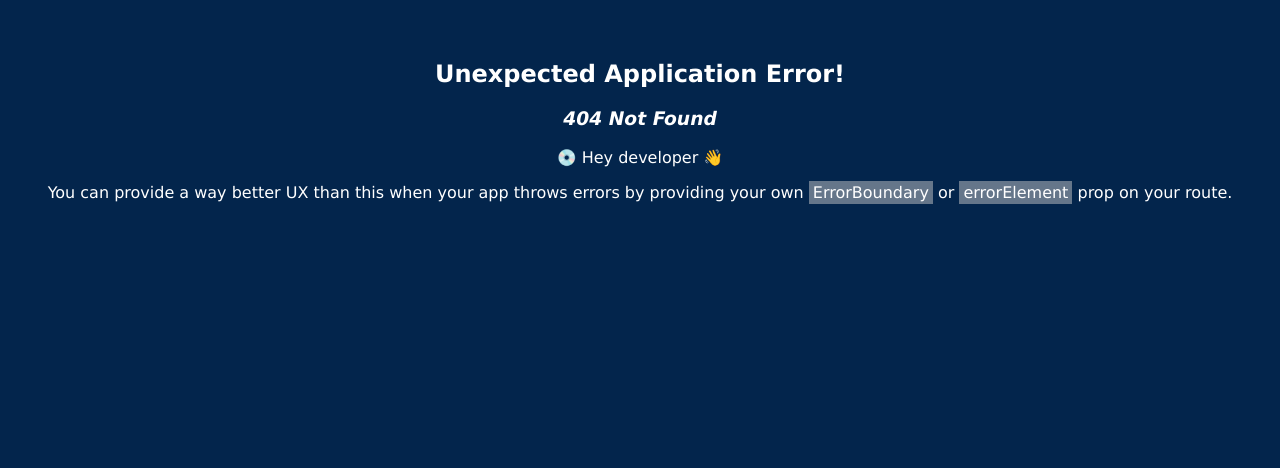
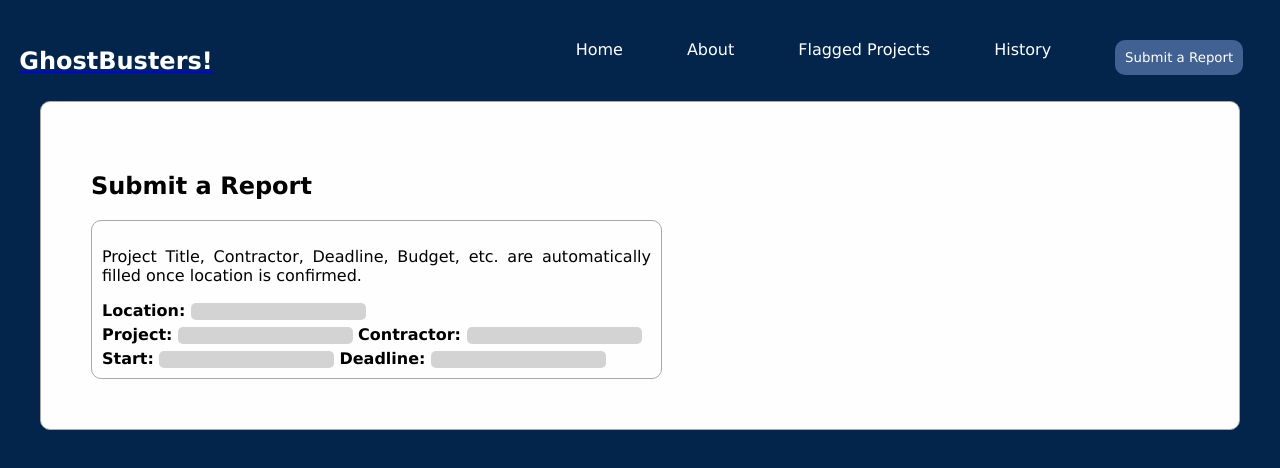
Before and after one commit to Andrie67/ghostbusters-official-official, a React (Vite) app: page /submit-a-report in a window 1280 px wide. Before the commit this address had no page. Shown: the top 468 px of the page. Built offline with nearby package versions, Linux system fonts and the light colour scheme.

Commit message:
Commit (Changes to NavBar and added report)

```diff
--- a/src/components/Navbar/Navbar.css
+++ b/src/components/Navbar/Navbar.css
@@ -37,7 +37,15 @@
     color: white;
     /*border-radius: 8px;*/
 }
-nav li a:hover{
+nav li a:not(button) hover{
     background-color: #d0efff;
     color: #03254c;
 }
+.report-button{
+    color: white;
+    background-color: #406191;
+    border: none;
+    border-radius: 10px;
+    padding: 10px;
+    margin-bottom: 10px;
+}
--- a/src/components/Navbar/Navbar.jsx
+++ b/src/components/Navbar/Navbar.jsx
@@ -5,27 +5,26 @@
 const Navbar = () => {
   return (
     <nav>
-      <h2>GhostBusters!</h2>
+      <NavLink to="/">
+        <h2>GhostBusters!</h2>
+      </NavLink>
 
       <ul>
         <li>
-          <NavLink to="/" className="link">
-            Home
-          </NavLink>
+          <NavLink to="/guest">Home</NavLink>
         </li>
         <li>
-          <NavLink to="/about" className="link">
-            About
-          </NavLink>
+          <NavLink to="/about">About</NavLink>
         </li>
         <li>
-          <NavLink to="/flagged-projects" className="link">
-            Flagged Projects
-          </NavLink>
+          <NavLink to="/flagged-projects">Flagged Projects</NavLink>
         </li>
         <li>
-          <NavLink to="/" className="link">
-            History
+          <NavLink to="/">History</NavLink>
+        </li>
+        <li>
+          <NavLink to="/submit-a-report">
+            <button className="report-button">Submit a Report</button>
           </NavLink>
         </li>
       </ul>
--- a/src/components/Projects/Projects.css
+++ b/src/components/Projects/Projects.css
@@ -1,7 +1,7 @@
 .card-project{
     border: 1px solid lightgray;
     padding: 20px;
-    background-color: white;
+    background-color: #fffeff;
     color: black;
     border-radius: 10px;
     margin: 20px;
--- /dev/null
+++ b/src/components/ReportOne/ReportOne.css
@@ -0,0 +1,19 @@
+.report-one{
+    border: 1px solid darkgray;
+    border-radius: 10px;
+    width: 50%;
+    padding: 10px;
+}
+input{
+    background-color: lightgray;
+    border-radius: 5px;
+    border: none;
+}
+label{
+    font-weight: bold;
+}
+.subinputs{
+    display: flex;
+    margin-top: 5px;
+    gap: 5px;
+}
--- /dev/null
+++ b/src/components/ReportOne/ReportOne.jsx
@@ -0,0 +1,33 @@
+import "./ReportOne.css";
+
+function ReportOne() {
+  return (
+    <div className="report-one">
+      <p>
+        Project Title, Contractor, Deadline, Budget, etc. are automatically
+        filled once location is confirmed.
+      </p>
+      <label>
+        Location: <input name="location" />
+      </label>
+      <div className="subinputs">
+        <label>
+          Project: <input name="title" />
+        </label>
+        <label>
+          Contractor: <input name="contractor" />
+        </label>
+      </div>
+      <div className="subinputs">
+        <label>
+          Start: <input name="title" />
+        </label>
+        <label>
+          Deadline: <input name="contractor" />
+        </label>
+      </div>
+    </div>
+  );
+}
+
+export default ReportOne;
--- a/src/main.jsx
+++ b/src/main.jsx
@@ -9,6 +9,7 @@
 import Editor from "./pages/editor.jsx";
 import About from "./pages/about/about.jsx";
 import FlaggedProjects from "./pages/flagged-projects/flagged-projects.jsx";
+import Report from "./pages/report/report.jsx";
 
 const router = createBrowserRouter([
   { path: "/", element: <Home /> },
@@ -18,6 +19,7 @@
   { path: "/about", element: <About /> },
   { path: "/about", element: <About /> },
   { path: "/flagged-projects", element: <FlaggedProjects /> },
+  { path: "/submit-a-report", element: <Report /> },
 ]);
 
 createRoot(document.getElementById("root")).render(
--- /dev/null
+++ b/src/pages/report/report.css
@@ -0,0 +1,10 @@
+.submit-report{
+    border: 1px solid darkgray;
+    border-radius: 10px;
+    padding: 50px;
+    text-align: justify;
+    justify-content: center;
+    align-items: center;
+    background-color: #fffeff;
+    color: black;
+}
--- /dev/null
+++ b/src/pages/report/report.jsx
@@ -0,0 +1,19 @@
+import Navbar from "../../components/Navbar/Navbar";
+import ReportOne from "../../components/ReportOne/ReportOne";
+import "./report.css";
+
+function Report() {
+  return (
+    <div>
+      <Navbar />
+      <div className="submit-report">
+        <h2>Submit a Report</h2>
+        <div>
+          <ReportOne />
+        </div>
+      </div>
+    </div>
+  );
+}
+
+export default Report;
```
